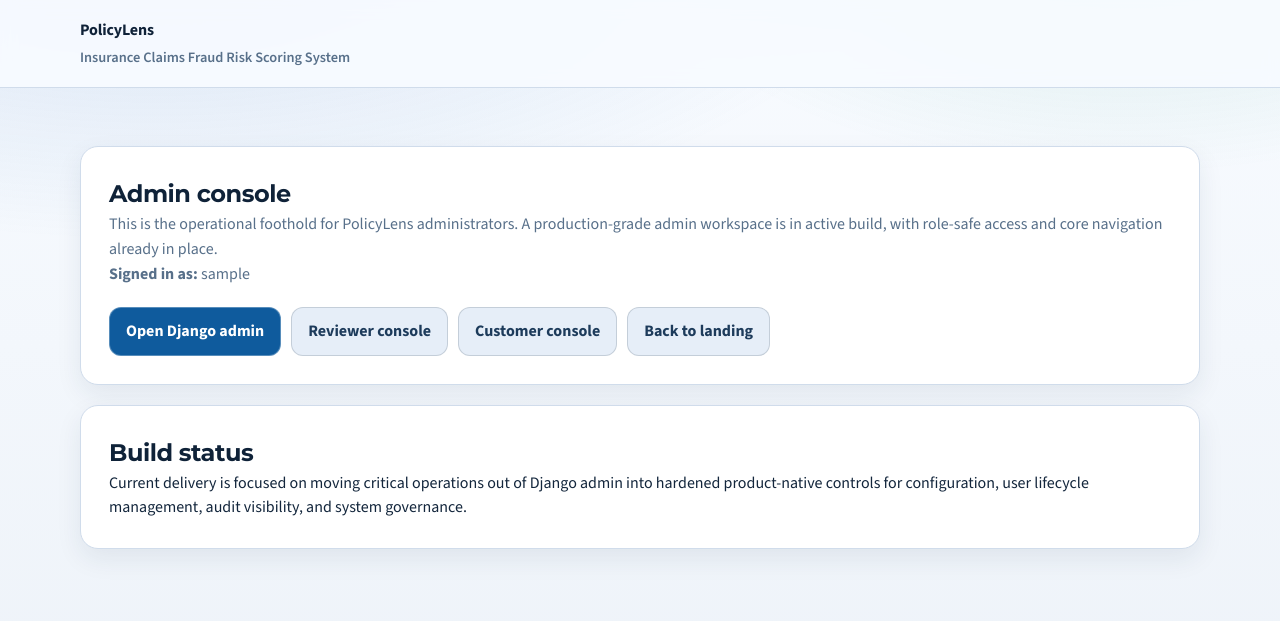
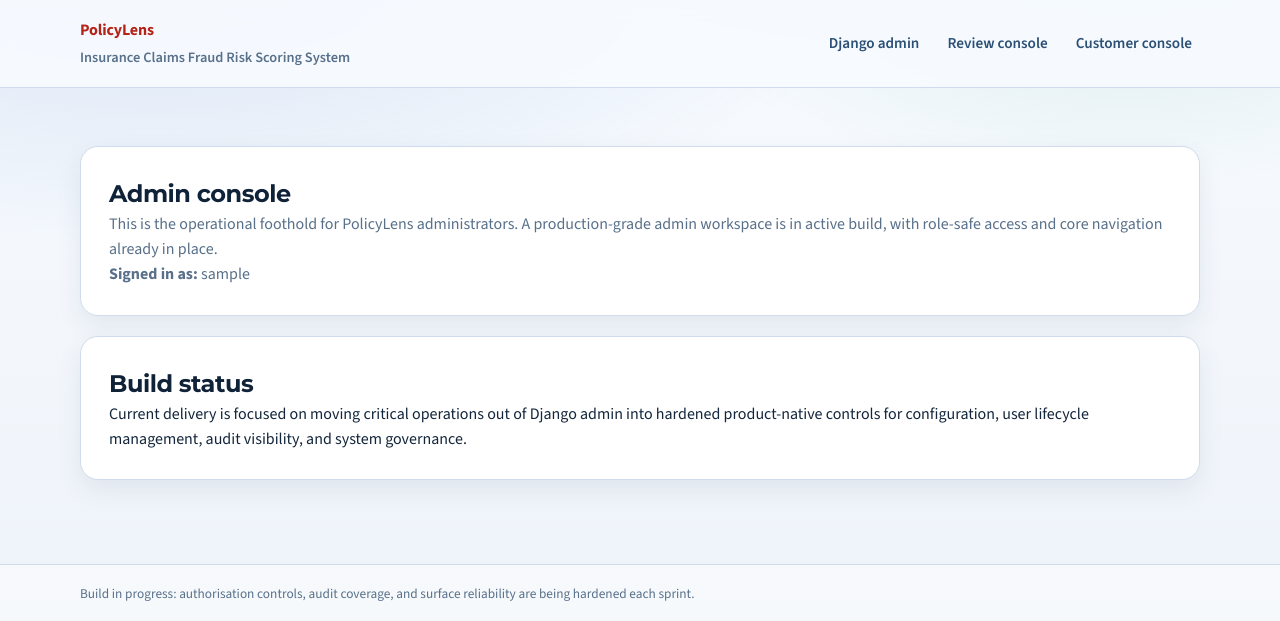
Before and after one commit to AAdewunmi/Claims-Fraud-Risk-Scoring-Project, a Django app: page /console/admin/ in a window 1280 px wide. Shown: the top 621 px of the page. Run offline with Django 5.2, Linux system fonts and the light colour scheme; the visitor is signed in with stand-in values (Sample User, id 1); parts of the project's set-up code (start-up, migrations or seed data) failed here and were passed over.

Commit message:
feat(console): move admin actions to header nav and standardize home branding

```diff
--- a/policylens/apps/ops/templates/ops/base.html
+++ b/policylens/apps/ops/templates/ops/base.html
@@ -14,7 +14,7 @@
   <body class="bg-body-tertiary">
     <nav class="navbar navbar-expand-lg bg-white border-bottom">
       <div class="container-fluid">
-        <a class="navbar-brand fw-semibold" href="{% url 'ops:queue' %}">PolicyLens Ops</a>
+        <a class="navbar-brand fw-bold pl-home-link" href="/">PolicyLens</a>
         <div class="ms-auto d-flex align-items-center gap-3">
           <a class="text-decoration-none" href="{% url 'ops:queue' %}">Queue</a>
           <span class="text-muted small">Signed in as: {{ request.user.username }}</span>
--- a/policylens/static/site/site.css
+++ b/policylens/static/site/site.css
@@ -71,10 +71,14 @@ p {
 }
 
 .brand-link {
-  color: #0f2238;
+  color: #b42318;
   text-decoration: none;
-  font-weight: 800;
+  font-weight: 900;
   letter-spacing: 0.2px;
+}
+
+.brand-link:hover {
+  color: #8f2419;
 }
 
 .brand-sub {
--- a/policylens/templates/console/admin_home.html
+++ b/policylens/templates/console/admin_home.html
@@ -1,6 +1,14 @@
 {% extends "site/base.html" %}
 
 {% block title %}Admin console | PolicyLens{% endblock %}
+
+{% block header_nav %}
+  <nav class="nav" aria-label="Admin console navigation">
+    <a class="nav-link" href="{{ django_admin_url }}">Django admin</a>
+    <a class="nav-link" href="{{ reviewer_console_url }}">Review console</a>
+    <a class="nav-link" href="{{ customer_console_url }}">Customer console</a>
+  </nav>
+{% endblock %}
 
 {% block content %}
   <section class="card">
@@ -10,13 +18,6 @@
       build, with role-safe access and core navigation already in place.
     </p>
     <p class="muted"><strong>Signed in as:</strong> {{ request.user.username }}</p>
-
-    <div class="button-row">
-      <a class="button" href="{{ django_admin_url }}">Open Django admin</a>
-      <a class="button button-secondary" href="{{ reviewer_console_url }}">Reviewer console</a>
-      <a class="button button-secondary" href="{{ customer_console_url }}">Customer console</a>
-      <a class="button button-secondary" href="/">Back to landing</a>
-    </div>
   </section>
 
   <section class="card">
```
Also changed, not shown: policylens/apps/ops/static/ops/ops.css (+9 -0 lines), tests/test_console_access.py (+5 -0 lines).
